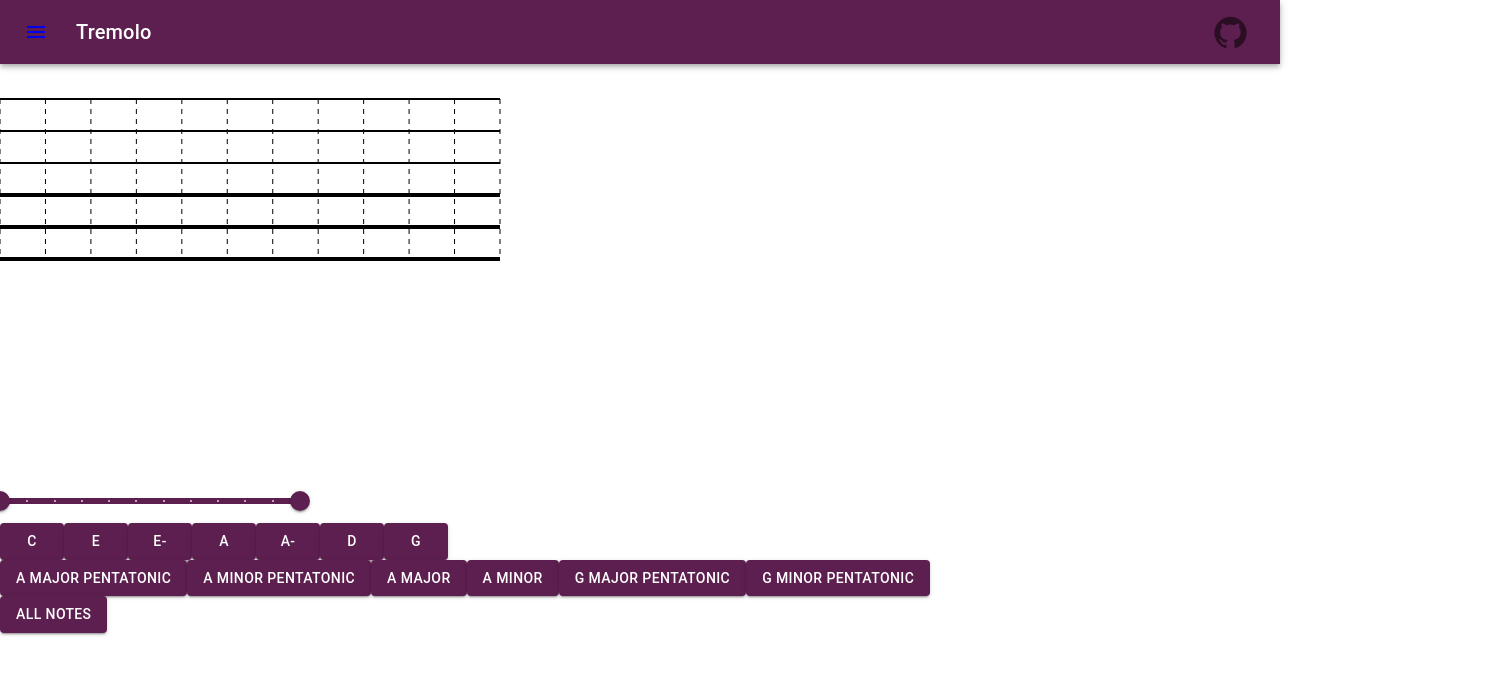
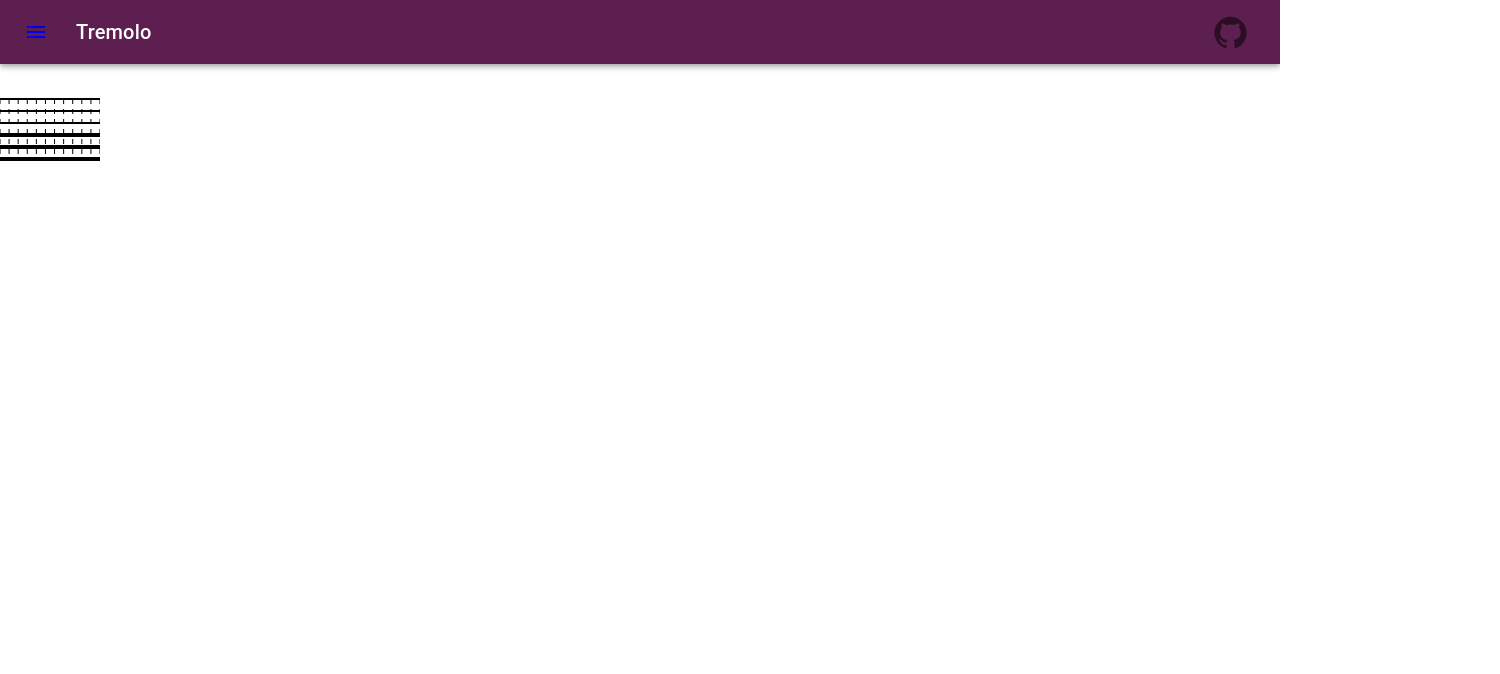
Before and after one commit to Sergej-Popov/tremolo, a React (Vite) app: page / in a window 1280 px wide. Shown: the top 674 px of the page, 1500 px wide, since content can reach past the window. Built offline with nearby package versions, Linux system fonts and the light colour scheme; a web font is replaced by a local one.

Commit message:
Refactor board controls

```diff
--- a/src/components/GuitarBoard.tsx
+++ b/src/components/GuitarBoard.tsx
@@ -7,8 +7,8 @@ import { chords, scales } from '../repertoire';
 import { Button, Slider } from '@mui/material';
 
 const edgeOffset = 20;
-const svgWidth = 500;
-const svgHeight = 200
+const svgWidth = 100;
+const svgHeight = 100;
 
 const fretCount = 12;
 const fretBoardWidth = svgWidth;
@@ -61,6 +61,9 @@ function extractVideoId(url: string): string | null {
 const GuitarBoard: React.FC = () => {
   const svgRef = useRef<SVGSVGElement | null>(null);
   const workspaceRef = useRef<SVGGElement | null>(null);
+  const boardRef = useRef<SVGGElement | null>(null);
+  const controlsRef = useRef<HTMLDivElement | null>(null);
+  const [showPanel, setShowPanel] = useState(false);
   const zoomRef = useRef<d3.ZoomTransform>(d3.zoomIdentity);
   const cursorRef = useRef<{ x: number, y: number }>({ x: 0, y: 0 });
   const [cursorPos, setCursorPos] = useState<{ x: number, y: number }>({ x: 0, y: 0 });
@@ -415,6 +418,8 @@ const GuitarBoard: React.FC = () => {
     board.call(makeDraggable);
     board.call(makeResizable, { rotatable: true });
   }
+  boardRef.current = board.node();
+  board.on('click.board', () => setShowPanel(true));
 
     const zoom = d3.zoom<SVGSVGElement, unknown>()
       .scaleExtent([0.2, 5])
@@ -430,14 +435,45 @@ const GuitarBoard: React.FC = () => {
 
   }, []);
 
+  useEffect(() => {
+    const handle = (e: MouseEvent) => {
+      const target = e.target as Node;
+      if (boardRef.current?.contains(target) || controlsRef.current?.contains(target)) {
+        if (boardRef.current?.contains(target)) setShowPanel(true);
+        return;
+      }
+      setShowPanel(false);
+    };
+    window.addEventListener('click', handle);
+    return () => window.removeEventListener('click', handle);
+  }, []);
+
   return (
     <>
       <div id="tooltip"></div>
-      <svg ref={svgRef} width={svgWidth * 3} height={svgHeight * 2} onMouseMove={handleMouseMove}></svg>
-
+      <div style={{ position: 'relative' }}>
+        <svg
+          ref={svgRef}
+          width={svgWidth}
+          height={svgHeight}
+          onMouseMove={handleMouseMove}
+        ></svg>
+        {showPanel && (
+          <div
+            id="board-controls"
+            ref={controlsRef}
+            style={{
+              position: 'absolute',
+              right: 0,
+              top: 0,
+              background: 'white',
+              padding: '10px',
+              border: '1px solid #ccc',
+            }}
+          >
             <div>
               <Slider
-          style={{ maxWidth: '300px' }}
+                style={{ maxWidth: '180px' }}
                 getAriaLabel={() => 'Frets'}
                 value={fretRange}
                 onChange={changeFretRange}
@@ -450,14 +486,24 @@ const GuitarBoard: React.FC = () => {
             </div>
             <div>
               {chords.map((chord) => (
-          <Button onClick={() => addShape(chord)} key={chord.name} variant="contained" color="primary">
+                <Button
+                  onClick={() => addShape(chord)}
+                  key={chord.name}
+                  variant="contained"
+                  color="primary"
+                >
                   {chord.name}
                 </Button>
               ))}
             </div>
             <div>
               {scales.map((scale) => (
-          <Button onClick={() => addShape(scale)} key={scale.name} variant="contained" color="primary">
+                <Button
+                  onClick={() => addShape(scale)}
+                  key={scale.name}
+                  variant="contained"
+                  color="primary"
+                >
                   {scale.name}
                 </Button>
               ))}
@@ -467,6 +513,9 @@ const GuitarBoard: React.FC = () => {
                 All Notes
               </Button>
             </div>
+          </div>
+        )}
+      </div>
     </>
   );
 };
--- a/src/d3-ext.ts
+++ b/src/d3-ext.ts
@@ -303,7 +303,12 @@ export function makeResizable(selection: Selection<any, any, any, any>, options:
         });
 
         d3.select(window).on('click.makeResizable', (event: MouseEvent) => {
-            if (selectedElement && !selectedElement.node()?.contains(event.target as Node)) {
+            const controls = document.getElementById('board-controls');
+            if (
+                selectedElement &&
+                !selectedElement.node()?.contains(event.target as Node) &&
+                !(controls && controls.contains(event.target as Node))
+            ) {
                 clearSelection();
             }
         });
```
Also changed, not shown: 2 other files (tests, documents, lock files or other folders). Lines whose indentation alone changed are shown as unchanged.
